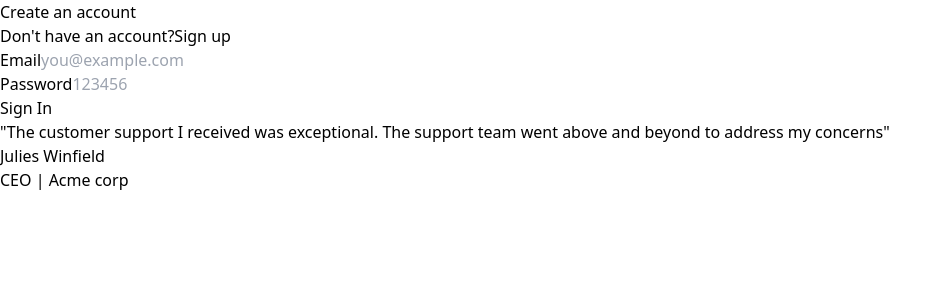
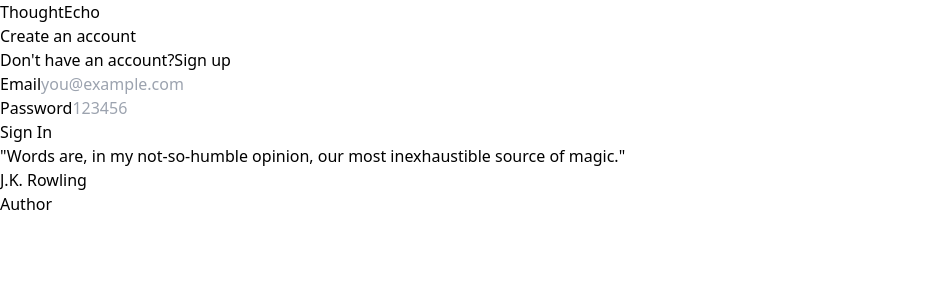
Before and after one commit to upmanpransh/ThoughtEcho, a React (Vite) app in the folder frontend/: page / in a window 1280 px wide. Shown: the top 300 px of the page, without its empty margins (0-952 px from the left). Built offline with nearby package versions, Linux system fonts and the light colour scheme.

Commit message:
Adding the name

```diff
--- a/frontend/src/components/Appbar.tsx
+++ b/frontend/src/components/Appbar.tsx
@@ -5,7 +5,7 @@ export const Appbar =()=>{
     const navigate=useNavigate();
     return <div className="border-b flex justify-between px-10 py-4">
         <Link to={"/blogs"} className="flex justify-center flex-col">
-            ThoughEcho
+            ThoughtEcho
         </Link>
         <div>
             <Link to="/publish">
--- a/frontend/src/components/Auth.tsx
+++ b/frontend/src/components/Auth.tsx
@@ -23,7 +23,10 @@ export const Auth = ({type}:{type:"signup"|"signin"})=>{
         }
     }
 
-    return <div className="h-screen flex justify-center flex-col">
+    return <div>
+        <div className="ml-3 mt-1 text-lg font-semibold">
+        ThoughtEcho</div>
+        <div className="h-screen flex justify-center flex-col">
         <div className="flex justify-center">
             <div>
                 <div className="text-center px-10">
@@ -58,6 +61,7 @@ export const Auth = ({type}:{type:"signup"|"signin"})=>{
 
         </div>
     </div>
+</div>
 }
 
 interface LabelledInputType{
--- a/frontend/src/components/Quotes.tsx
+++ b/frontend/src/components/Quotes.tsx
@@ -4,14 +4,13 @@ export const Quotes = ()=>{
       <div className="flex justify-center">
         <div className="max-w-lg ">
           <div className="text-3xl font-bold">
-
-            "The customer support I received was exceptional. The support team went above and beyond to address my concerns"
+          "Words are, in my not-so-humble opinion, our most inexhaustible source of magic."
           </div>
           <div className="text-xl font-semibold max-w-md mt-4">
-            Julies Winfield
+          J.K. Rowling
           </div>
           <div className="text-slate-500 max-w-md text-sm font-semibold">
-            CEO | Acme corp
+            Author
           </div>
         </div>
 
```
